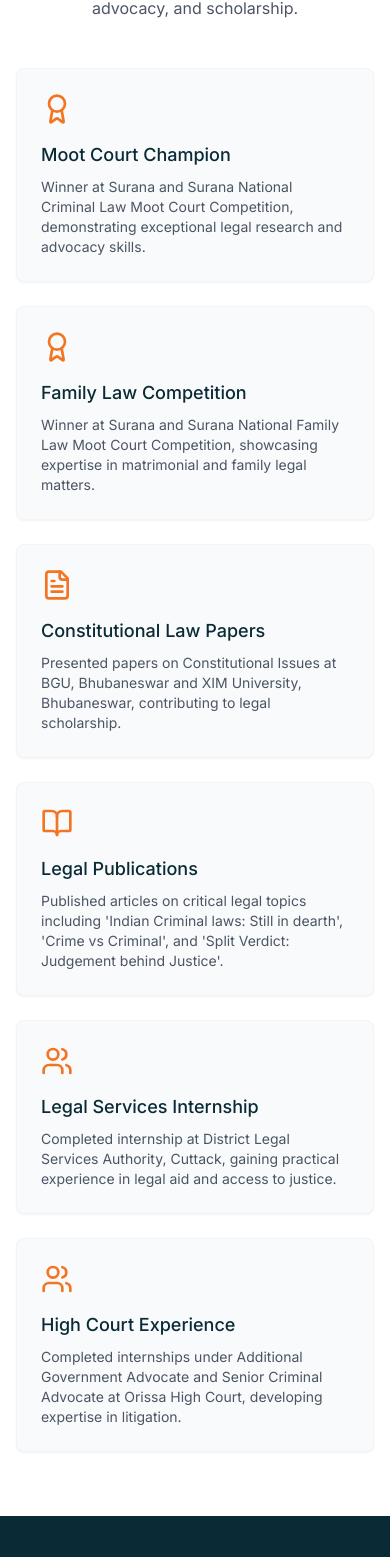
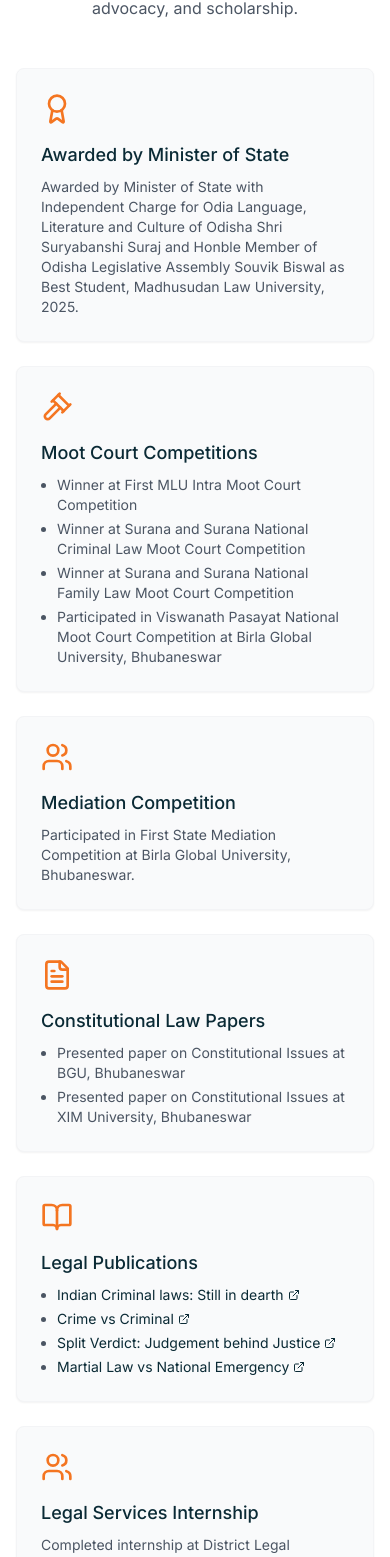
Before and after one commit to JayadipSahoo/Sumanjeet, a React (Vite) app: page / in a window 390 px wide. Shown: the part 3992-5549 px from the top of the page. Built offline with nearby package versions, Linux system fonts and the light colour scheme.

Commit message:
Responsive

```diff
--- a/src/components/sections/Achievements.jsx
+++ b/src/components/sections/Achievements.jsx
@@ -1,27 +1,85 @@
 import { motion } from 'framer-motion';
-import { Award, FileText, Users, BookOpen } from 'lucide-react';
+import { Award, FileText, Users, BookOpen, Gavel, ExternalLink } from 'lucide-react';
 
 const Achievements = () => {
   const achievements = [
     {
       icon: <Award className="text-[#f47521] w-8 h-8 mb-4" />,
-      title: "Moot Court Champion",
-      description: "Winner at Surana and Surana National Criminal Law Moot Court Competition, demonstrating exceptional legal research and advocacy skills."
+      title: "Awarded by Minister of State",
+      description: "Awarded by Minister of State with Independent Charge for Odia Language, Literature and Culture of Odisha Shri Suryabanshi Suraj and Honble Member of Odisha Legislative Assembly Souvik Biswal as Best Student, Madhusudan Law University, 2025."
     },
     {
-      icon: <Award className="text-[#f47521] w-8 h-8 mb-4" />,
-      title: "Family Law Competition",
-      description: "Winner at Surana and Surana National Family Law Moot Court Competition, showcasing expertise in matrimonial and family legal matters."
+      icon: <Gavel className="text-[#f47521] w-8 h-8 mb-4" />,
+      title: "Moot Court Competitions",
+      description: <ul className="list-disc pl-4 space-y-1">
+        <li>Winner at First MLU Intra Moot Court Competition</li>
+        <li>Winner at Surana and Surana National Criminal Law Moot Court Competition</li>
+        <li>Winner at Surana and Surana National Family Law Moot Court Competition</li>
+        <li>Participated in Viswanath Pasayat National Moot Court Competition at Birla Global University, Bhubaneswar</li>
+      </ul>
+    },
+    {
+      icon: <Users className="text-[#f47521] w-8 h-8 mb-4" />,
+      title: "Mediation Competition",
+      description: "Participated in First State Mediation Competition at Birla Global University, Bhubaneswar."
     },
     {
       icon: <FileText className="text-[#f47521] w-8 h-8 mb-4" />,
       title: "Constitutional Law Papers",
-      description: "Presented papers on Constitutional Issues at BGU, Bhubaneswar and XIM University, Bhubaneswar, contributing to legal scholarship."
+      description: <ul className="list-disc pl-4 space-y-1">
+        <li>Presented paper on Constitutional Issues at BGU, Bhubaneswar</li>
+        <li>Presented paper on Constitutional Issues at XIM University, Bhubaneswar</li>
+      </ul>
     },
     {
       icon: <BookOpen className="text-[#f47521] w-8 h-8 mb-4" />,
       title: "Legal Publications",
-      description: "Published articles on critical legal topics including 'Indian Criminal laws: Still in dearth', 'Crime vs Criminal', and 'Split Verdict: Judgement behind Justice'."
+      description: <ul className="list-disc pl-4 space-y-1">
+        <li>
+          <a
+            href="https://medium.com/@sumanjeetbehera/indian-criminal-laws-still-in-dearth-b751b2c907f5"
+            target="_blank"
+            rel="noopener noreferrer"
+            className="text-[#0a2a35] hover:text-[#f47521] transition-colors flex items-center"
+          >
+            Indian Criminal laws: Still in dearth
+            <ExternalLink className="ml-1 w-3 h-3" />
+          </a>
+        </li>
+        <li>
+          <a
+            href="https://medium.com/@sumanjeetbehera/crime-vs-criminal-0475bc7b597b"
+            target="_blank"
+            rel="noopener noreferrer"
+            className="text-[#0a2a35] hover:text-[#f47521] transition-colors flex items-center"
+          >
+            Crime vs Criminal
+            <ExternalLink className="ml-1 w-3 h-3" />
+          </a>
+        </li>
+        <li>
+          <a
+            href="https://medium.com/@sumanjeetbehera/split-verdict-judgement-behind-justice-b1ff5b05f1fc"
+            target="_blank"
+            rel="noopener noreferrer"
+            className="text-[#0a2a35] hover:text-[#f47521] transition-colors flex items-center"
+          >
+            Split Verdict: Judgement behind Justice
+            <ExternalLink className="ml-1 w-3 h-3" />
+          </a>
+        </li>
+        <li>
+          <a
+            href="https://medium.com/@sumanjeetbehera/martial-law-vs-national-emergency-d8398337128e"
+            target="_blank"
+            rel="noopener noreferrer"
+            className="text-[#0a2a35] hover:text-[#f47521] transition-colors flex items-center"
+          >
+            Martial Law vs National Emergency
+            <ExternalLink className="ml-1 w-3 h-3" />
+          </a>
+        </li>
+      </ul>
     },
     {
       icon: <Users className="text-[#f47521] w-8 h-8 mb-4" />,
--- a/src/components/sections/Experience.jsx
+++ b/src/components/sections/Experience.jsx
@@ -8,7 +8,7 @@ const Experience = () => {
       organization: "District Legal Services Authority",
       location: "Cuttack, Odisha",
       description: "Completed internship at District Legal Services Authority (at various Courts and Departments), Cuttack. Assisted in legal aid initiatives, participated in client consultations, and gained exposure to various legal proceedings at the district level.",
-      duration: "2023",
+      duration: "2024",
       icon: <Briefcase className="text-[#f47521] w-8 h-8" />
     },
     {
@@ -16,7 +16,7 @@ const Experience = () => {
       organization: "Additional Government Advocate",
       location: "Orissa High Court, Cuttack",
       description: "Completed internship under Additional Government Advocate, Orissa High Court, Cuttack. Worked on government litigation matters, conducted legal research, prepared case briefs, and observed court proceedings.",
-      duration: "2022",
+      duration: "2023",
       icon: <Briefcase className="text-[#f47521] w-8 h-8" />
     },
     {
```
